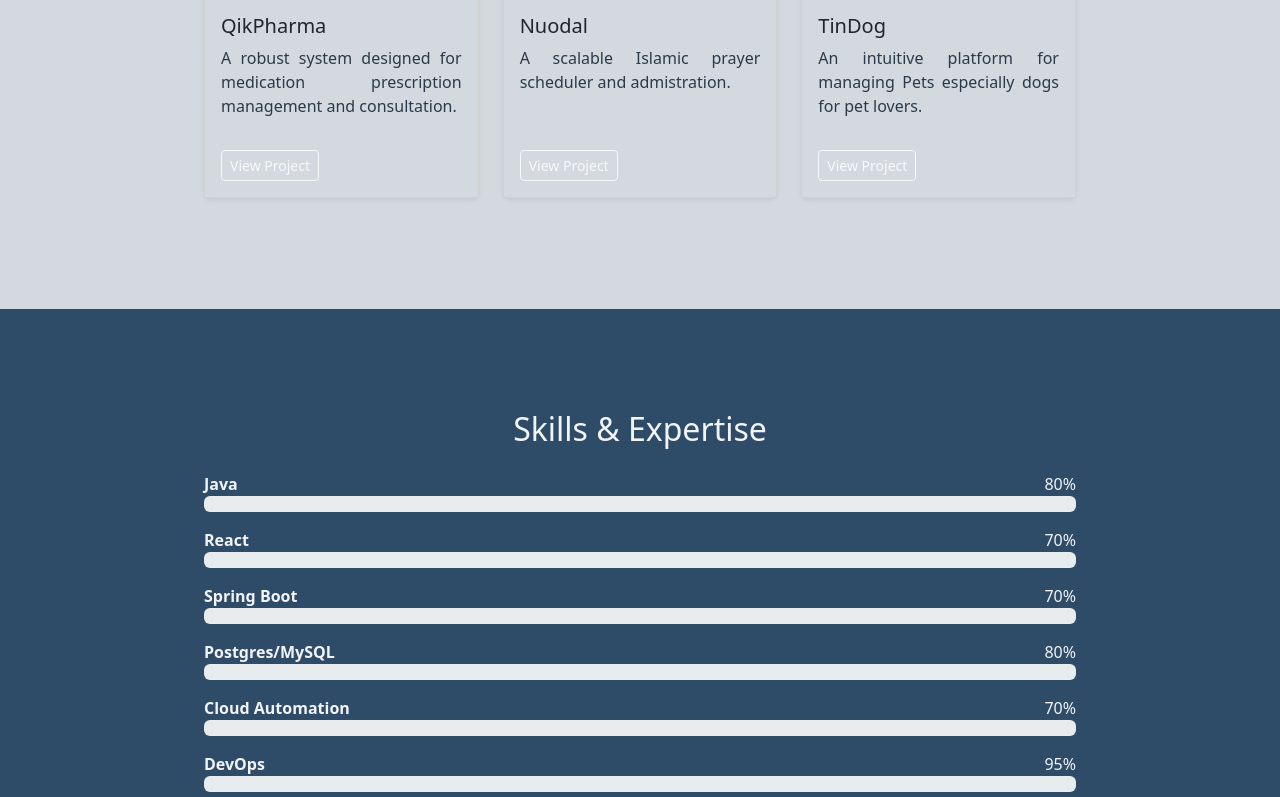
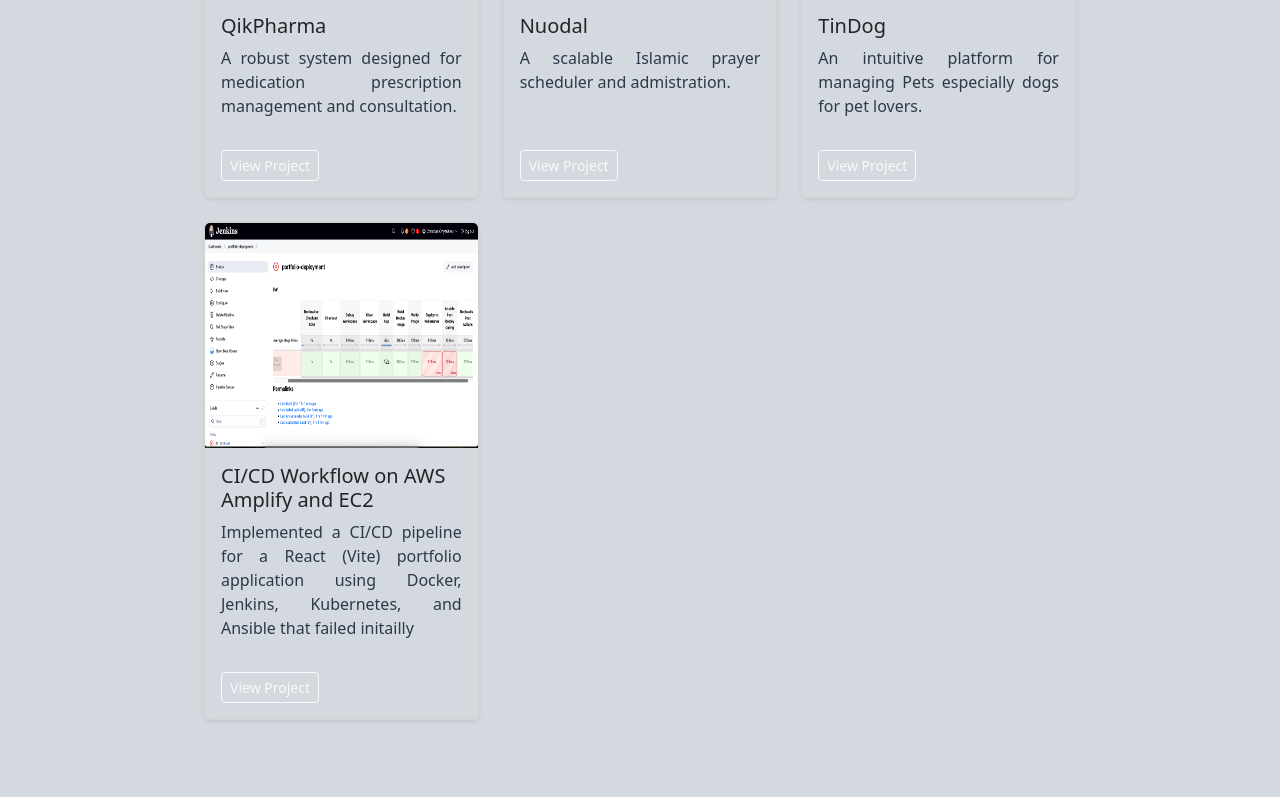
Before and after one commit to christianRibig5/christian_portfolio, a React (Vite) app: page / in a window 1280 px wide. Shown: the part 2000-2797 px from the top of the page. Built offline with nearby package versions, Linux system fonts and the light colour scheme.

Commit message:
added  a project on the data

```diff
--- a/jenkins/docker-compose.yml
+++ b/jenkins/docker-compose.yml
@@ -10,8 +10,9 @@
       - "50000:50000"
     volumes:
       - jenkins_home:/var/jenkins_home
-      - /var/run/docker.sock:/var/run/docker.sock
-      - ./kubeconfig.yaml:/root/.kube/config
+      - /Users/christianonyeukwu/.kube/config:/root/.kube/config:ro
+      # - /var/run/docker.sock:/var/run/docker.sock
+      # - ./kubeconfig.yaml:/root/.kube/config
     user: root
     restart: always
 
--- a/src/data/projects.js
+++ b/src/data/projects.js
@@ -22,6 +22,14 @@
         title: "TinDog",
         description: "An intuitive platform for managing Pets especially dogs for pet lovers.",
         link: "https://christianribig5.github.io/tindog/"
+    },
+    {
+        id: 4,
+        image: "/images/pipeline1.png",
+        title: "CI/CD Workflow on AWS Amplify and EC2",
+        description: `Implemented a CI/CD pipeline for a React (Vite) portfolio
+        application using Docker, Jenkins, Kubernetes, and Ansible that failed initailly`,
+        link: "/images/pipeline-log.pdf"
     }
 ];
 export default projects;
```
Also changed, not shown: public/images/pipeline1.png (added), 1 other file (tests, documents, lock files or other folders).
